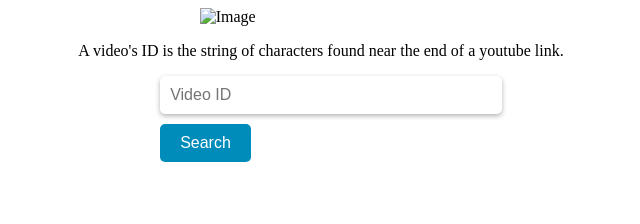
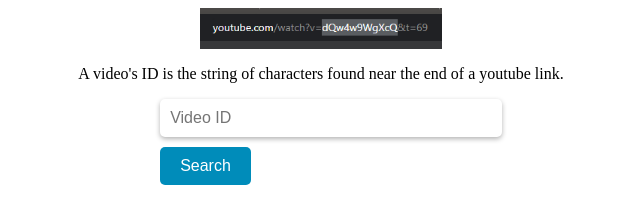
Before and after one commit to DonYall/songs, a plain HTML site: page index.html in a window 1280 px wide. Shown: the whole page, without its empty margins (319-959 px from the left). Drawn offline with Linux system fonts and the light colour scheme.

Commit message:
Update index.html

```diff
--- a/index.html
+++ b/index.html
@@ -40,7 +40,7 @@
 </head>
 <body>
   <div>
-    <img src="vidID.jpg" alt="Image" style="display: block; margin: auto; width: 50%; height: auto;">
+    <img src="vidID.png" alt="Image" style="display: block; margin: auto; width: 50%; height: auto;">
     <p style="text-align: center;">A video's ID is the string of characters found near the end of a youtube link.</p>
   </div>
   <div>
```
